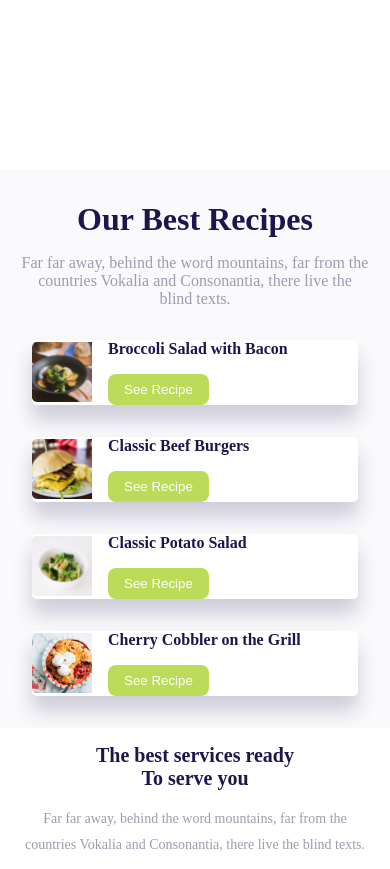
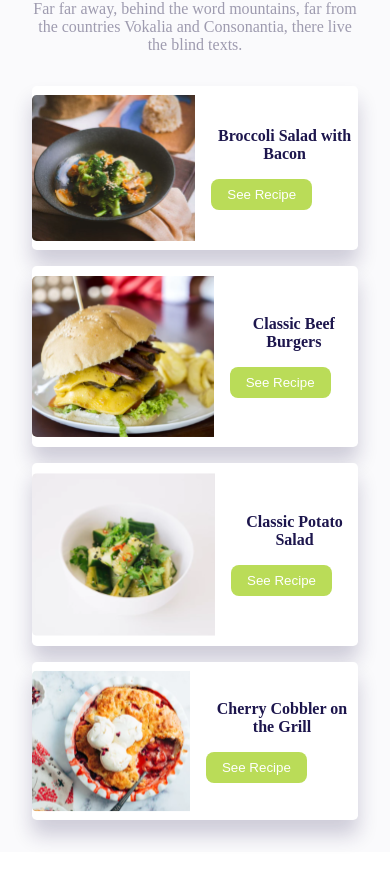
Before and after one commit to bryanbruzinga/Healthy-Food, a Next.js app: page / in a window 390 px wide. Shown: the part 644-1513 px from the top of the page. Built offline with nearby package versions, Linux system fonts and the light colour scheme.

Commit message:
ajustes finais responsividade

```diff
--- a/components/BlogSection/styles.module.css
+++ b/components/BlogSection/styles.module.css
@@ -119,6 +119,7 @@
         font-size: .8rem;
         margin-left: 0;
         margin-top: .5rem;
+        text-align: center;
     }
     .ButtonMoveSlide {
         right: 8%;
@@ -126,8 +127,12 @@
   }
 
   @media (max-width: 750px) {
+    .BlogSectionContainer {
+        width: 100%;
+    }
     .BlogCardsContainer {
-        padding-left: 10vw;
+        padding-left: 0;
+        gap: .5rem;
     }
     .BlogSectionContainer p {
         width: 100%;
@@ -137,3 +142,18 @@
         height: 30px;
     }
   }
+
+  @media (max-width: 420px) {
+    .BlogSectionContainer p {
+        width: 90%;
+    }
+    .blogCard h2 {
+        font-size: .6rem;
+    }
+    .ButtonMoveSlide {
+        right: 2%;
+    }
+    .cardAuthor span {
+        font-size: .6rem;
+    }
+  }
--- a/components/MainSection/styles.module.css
+++ b/components/MainSection/styles.module.css
@@ -51,6 +51,7 @@
     .mainSection {
         justify-content: center;
         padding-left: 0;
+        height: 60vh;
     }
     .mainContainerRight {
         display: none;
--- a/components/RecipesSection/index.js
+++ b/components/RecipesSection/index.js
@@ -37,7 +37,7 @@ export default function RecipesSection() {
                 alt={item.name}
                 height={200}
                 width={200}
-                objectFit="cover"
+                objectFit="responsive"
               />
               <div>
                 <h2>{item.name}</h2>
--- a/components/RecipesSection/styles.module.css
+++ b/components/RecipesSection/styles.module.css
@@ -69,14 +69,33 @@
     .recipesItem button {
         padding: .5rem 1rem;
     }
-
 }
 
 @media (max-width: 850px) {
     .recipes {
         display: flex;
         flex-direction: column;
-        align-items: center;
-        justify-content: center;
+        gap: 1.5rem;
     }
 }
+
+@media (max-width: 410px) {
+    .recipesContainer{
+        width: 100%;
+        text-align: center;
+    }
+    .recipesContainer p{
+        width: 100%;
+    }
+    .recipes {
+        gap: 1rem;
+    }
+    .recipesItem div {
+        display: flex;
+        flex-direction: column;
+        align-items: flex-start;
+    }
+    .recipesItem div h2 {
+        width: 100%;
+    }
+}
```
